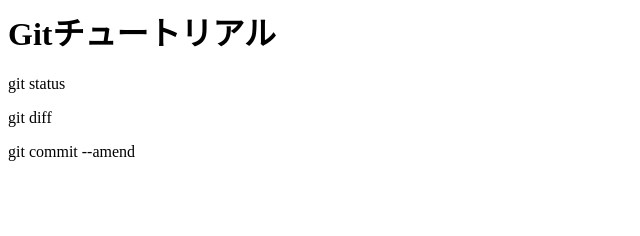
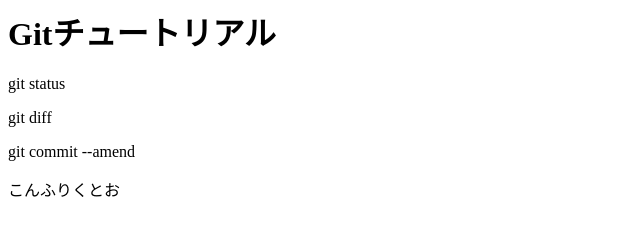
Before and after one commit to gin-nan/git_tutorial, a plain HTML site: page index.html in a window 1280 px wide. Shown: the whole page, without its empty margins (0-640 px from the left). Drawn offline with Linux system fonts and the light colour scheme.

Commit message:
こんふりくとおを追記

```diff
--- a/index.html
+++ b/index.html
@@ -2,3 +2,4 @@
 <p>git status</p>
 <p>git diff</p>
 <p>git commit --amend</p>
+<p>こんふりくとお</p>
```
